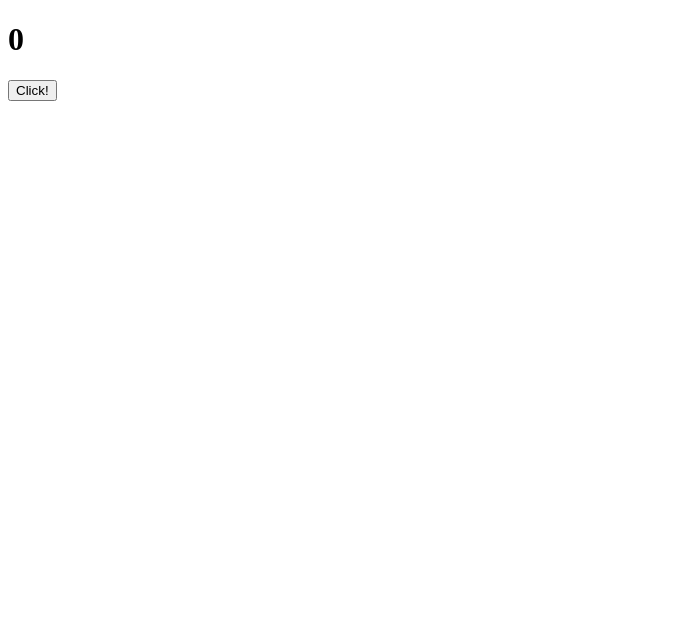
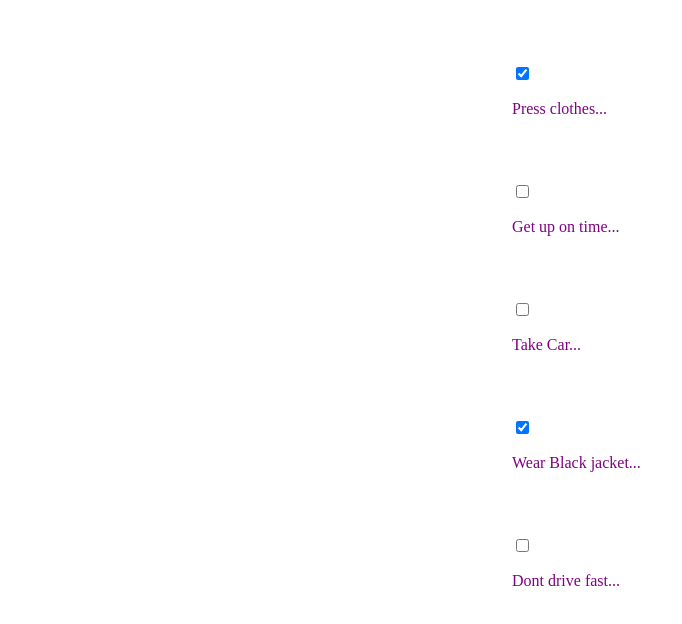
Before and after one commit to sulemanbutt5/React-JS-Tutorial, a React (Create React App) app: page / in a window 1280 px wide. Shown: the top 624 px of the page, without its empty margins (0-682 px from the left). Built offline with nearby package versions, Linux system fonts and the light colour scheme.

Commit message:
Todo App Phase 6

```diff
--- a/src/App.js
+++ b/src/App.js
@@ -1,33 +1,37 @@
 import React from "react"
-//import todosData from "./todosData"
-//import TodoItem from "./TodoItem"
-//import "./index.css"
+import todosData from "./todosData"
+import TodoItem from "./TodoItem"
+import "./index.css"
 class App extends React.Component
 {
     constructor()
     {
         super()
         this.state={
-            count: 0
+            todos: todosData
         }
         this.hC=this.hC.bind(this)
     }
-    hC()
+    hC(id)
     {
-        this.setState(prevState  => {
-                return{
-                    count: prevState.count + 1
-                }
+        this.setState(pr=>{
+            const upd=pr.todos.map(todo=>{
+                if (todo.id===id)
+                    todo.completed = !todo.completed
+                return todo
+            })
+            return {
+                todos:upd
             }
-            )
+        })
+
     }
-
     render()
     {
+        const todoItems = this.state.todos.map(item => <TodoItem key={item.id} item ={item} hC={this.hC}/>)
         return(
-            <div>
-                <h1>{this.state.count}</h1>
-                <button onClick={this.hC}>Click!</button>
+            <div className="todo-list">
+                {todoItems}
             </div>
 
         )
--- a/src/TodoItem.js
+++ b/src/TodoItem.js
@@ -3,7 +3,12 @@ function TodoItem(props)
 {
     return(
         <div className="todo-item">
-            <input className="cb" type="checkbox" checked={props.item.completed}/>
+            <input
+            className="cb"
+            type="checkbox"
+            checked={props.item.completed}
+            onChange={()=> props.hC(props.item.id)}
+            />
             <p>
                 {props.item.text}
             </p>
```
